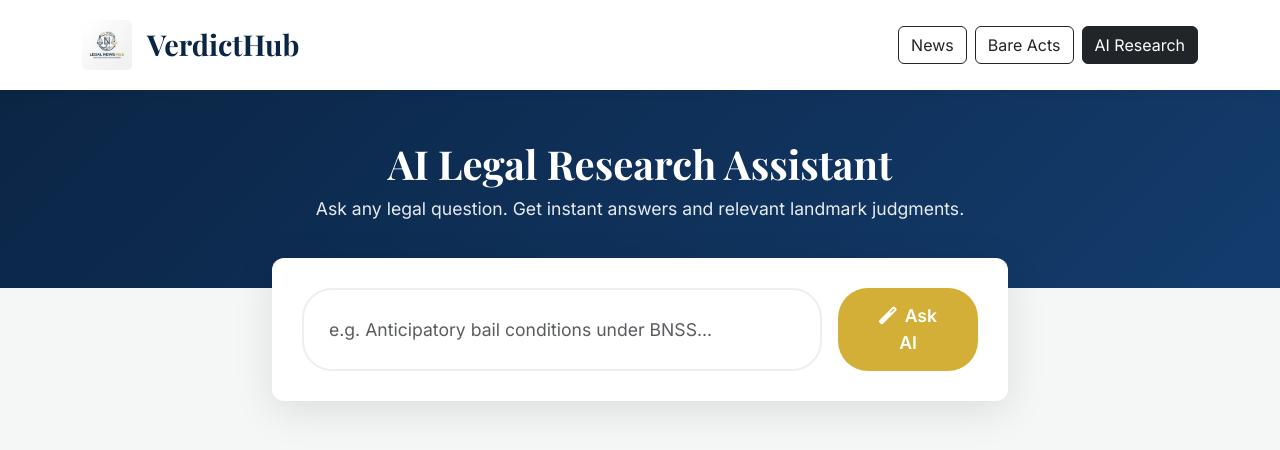
After one commit to vyasbilawas-ctrl/Lawgic, a Flask app: page /ai-search in a window 1280 px wide. The commit adds this page. Shown: the top 450 px of the page. Run offline with Flask 3, Linux system fonts and the light colour scheme.

Commit message:
feat: add AI Research page and remove Google Translate widget
- Add ai_search.html to provide an AI legal assistant for fetching summaries and landmark judgments
- Update navbars in index.html, article.html, and bare_acts.html to include the AI Research link
- Remove the Google Translate integration due to inaccurate legal translations

```diff
--- /dev/null
+++ b/templates/ai_search.html
@@ -0,0 +1,217 @@
+<!DOCTYPE html>
+<html lang="en">
+<head>
+    <meta charset="UTF-8">
+    <meta name="viewport" content="width=device-width, initial-scale=1.0">
+    <title>AI Legal Assistant - VerdictHub</title>
+    <link href="https://fonts.googleapis.com/css2?family=Playfair+Display:wght@600;700&family=Inter:wght@300;400;500;600&display=swap" rel="stylesheet">
+    <link href="https://cdn.jsdelivr.net/npm/bootstrap@5.3.0/dist/css/bootstrap.min.css" rel="stylesheet">
+    <link rel="stylesheet" href="https://cdnjs.cloudflare.com/ajax/libs/font-awesome/6.4.0/css/all.min.css">
+
+    <style>
+        :root {
+            --primary-color: #0b2545;
+            --accent-color: #d4af37;
+            --bg-color: #f4f7f6;
+        }
+        body {
+            font-family: 'Inter', sans-serif;
+            background-color: var(--bg-color);
+            color: #333;
+        }
+        h1, h2, h3, .navbar-brand {
+            font-family: 'Playfair Display', serif;
+        }
+        .navbar {
+            background-color: rgba(255, 255, 255, 0.95) !important;
+            box-shadow: 0 4px 15px rgba(0,0,0,0.05);
+            padding: 15px 0;
+        }
+        .navbar-brand img {
+            height: 50px;
+            margin-right: 15px;
+            border-radius: 5px;
+        }
+        .navbar-brand {
+            color: var(--primary-color) !important;
+            font-size: 1.8rem;
+            font-weight: 700;
+        }
+
+        .hero {
+            background: linear-gradient(135deg, var(--primary-color) 0%, #133c6d 100%);
+            color: white;
+            padding: 50px 0;
+            text-align: center;
+        }
+        .hero h1 { font-size: 2.5rem; font-weight: 700; }
+
+        .search-container {
+            background: white;
+            border-radius: 12px;
+            padding: 30px;
+            margin-top: -30px;
+            box-shadow: 0 10px 40px rgba(0,0,0,0.1);
+            position: relative;
+            z-index: 10;
+        }
+        .search-box {
+            border: 2px solid #eee;
+            border-radius: 30px;
+            padding: 15px 25px;
+            font-size: 1.1rem;
+            transition: 0.3s;
+        }
+        .search-box:focus {
+            border-color: var(--accent-color);
+            box-shadow: 0 0 15px rgba(212, 175, 55, 0.2);
+            outline: none;
+        }
+        .btn-search {
+            background-color: var(--accent-color);
+            color: white;
+            border: none;
+            border-radius: 30px;
+            padding: 15px 40px;
+            font-weight: 600;
+            font-size: 1.1rem;
+            transition: 0.3s;
+        }
+        .btn-search:hover {
+            background-color: #b5952f;
+            color: white;
+        }
+
+        .results-container {
+            background: white;
+            border-radius: 12px;
+            padding: 40px;
+            margin-top: 30px;
+            margin-bottom: 60px;
+            box-shadow: 0 5px 20px rgba(0,0,0,0.05);
+            display: none;
+        }
+
+        .loading-spinner {
+            display: none;
+            text-align: center;
+            margin: 40px 0;
+        }
+
+        .ai-response {
+            font-size: 1.1rem;
+            line-height: 1.8;
+            color: #444;
+        }
+
+        .kanoon-btn {
+            background-color: #1a4a76;
+            color: white;
+            padding: 10px 20px;
+            border-radius: 5px;
+            text-decoration: none;
+            display: inline-block;
+            margin-top: 20px;
+            font-weight: 500;
+        }
+        .kanoon-btn:hover {
+            background-color: #113455;
+            color: white;
+        }
+    </style>
+</head>
+<body>
+
+    <!-- Navbar -->
+    <nav class="navbar navbar-expand-lg">
+        <div class="container">
+            <a class="navbar-brand d-flex align-items-center" href="/">
+                <img src="/static/images/logo.jpg" alt="Logo">
+                VerdictHub
+            </a>
+            <div class="ms-auto d-flex align-items-center">
+                <a href="/" class="btn btn-outline-dark me-2">News</a>
+                <a href="/bare-acts" class="btn btn-outline-dark me-2">Bare Acts</a>
+                <a href="/ai-search" class="btn btn-dark">AI Research</a>
+            </div>
+        </div>
+    </nav>
+
+    <div class="hero">
+        <div class="container">
+            <h1>AI Legal Research Assistant</h1>
+            <p class="mt-2" style="font-size: 1.1rem; opacity: 0.9;">Ask any legal question. Get instant answers and relevant landmark judgments.</p>
+        </div>
+    </div>
+
+    <div class="container">
+        <div class="row justify-content-center">
+            <div class="col-lg-8">
+
+                <div class="search-container">
+                    <form id="aiSearchForm" class="d-flex">
+                        <input type="text" id="queryInput" class="form-control search-box me-3" placeholder="e.g. Anticipatory bail conditions under BNSS..." required>
+                        <button type="submit" class="btn btn-search"><i class="fas fa-magic me-2"></i>Ask AI</button>
+                    </form>
+                </div>
+
+                <div class="loading-spinner" id="loadingSpinner">
+                    <div class="spinner-border text-primary" role="status" style="width: 3rem; height: 3rem;">
+                        <span class="visually-hidden">Loading...</span>
+                    </div>
+                    <h5 class="mt-3" style="color: var(--primary-color);">Analyzing Legal Databases...</h5>
+                    <p class="text-muted">Fetching judgments and preparing response.</p>
+                </div>
+
+                <div class="results-container" id="resultsContainer">
+                    <h3 style="color: var(--primary-color); border-bottom: 2px solid #eee; padding-bottom: 15px; margin-bottom: 25px;">
+                        <i class="fas fa-robot me-2" style="color: var(--accent-color);"></i> AI Legal Opinion
+                    </h3>
+
+                    <div class="ai-response" id="aiResponseText"></div>
+
+                    <div class="mt-5 pt-4" style="border-top: 1px dashed #ccc; text-align: center;">
+                        <p class="text-muted mb-2">Want to read the full judgments mentioned above?</p>
+                        <a href="#" id="kanoonLink" target="_blank" class="kanoon-btn">
+                            <i class="fas fa-search me-2"></i> Search these Cases on Indian Kanoon
+                        </a>
+                    </div>
+                </div>
+
+            </div>
+        </div>
+    </div>
+
+    <script>
+        document.getElementById('aiSearchForm').addEventListener('submit', async function(e) {
+            e.preventDefault();
+            const query = document.getElementById('queryInput').value;
+
+            document.getElementById('resultsContainer').style.display = 'none';
+            document.getElementById('loadingSpinner').style.display = 'block';
+
+            try {
+                const response = await fetch('/api/ask-ai', {
+                    method: 'POST',
+                    headers: { 'Content-Type': 'application/json' },
+                    body: JSON.stringify({ query: query })
+                });
+
+                const data = await response.json();
+                document.getElementById('loadingSpinner').style.display = 'none';
+
+                if (response.ok) {
+                    document.getElementById('aiResponseText').innerHTML = data.response;
+                    document.getElementById('kanoonLink').href = "https://indiankanoon.org/search/?formInput=" + encodeURIComponent(query);
+                    document.getElementById('resultsContainer').style.display = 'block';
+                } else {
+                    alert('Error: ' + data.error);
+                }
+            } catch (err) {
+                document.getElementById('loadingSpinner').style.display = 'none';
+                alert('Something went wrong. Please try again later.');
+            }
+        });
+    </script>
+</body>
+</html>
--- a/templates/article.html
+++ b/templates/article.html
@@ -119,6 +119,11 @@
                 <img src="/static/images/logo.jpg" alt="Logo">
                 VerdictHub
             </a>
+            <div class="ms-auto d-flex align-items-center">
+                <a href="/" class="btn btn-outline-dark me-2">News</a>
+                <a href="/bare-acts" class="btn btn-outline-dark me-2">Bare Acts</a>
+                <a href="/ai-search" class="btn btn-dark">AI Research</a>
+            </div>
         </div>
     </nav>
 
--- a/templates/bare_acts.html
+++ b/templates/bare_acts.html
@@ -102,7 +102,8 @@
             </a>
             <div class="ms-auto d-flex align-items-center">
                 <a href="/" class="btn btn-outline-dark me-2">Home</a>
-                <a href="/bare-acts" class="btn btn-dark">Bare Acts</a>
+                <a href="/bare-acts" class="btn btn-outline-dark me-2">Bare Acts</a>
+                <a href="/ai-search" class="btn btn-dark">AI Research</a>
             </div>
         </div>
     </nav>
--- a/templates/index.html
+++ b/templates/index.html
@@ -273,6 +273,9 @@
                     <li class="nav-item">
                         <a class="nav-link" href="/bare-acts" style="font-weight: 600;">Bare Acts</a>
                     </li>
+                    <li class="nav-item">
+                        <a class="nav-link" href="/ai-search" style="font-weight: 600; color: var(--accent-color);">AI Research</a>
+                    </li>
                 </ul>
                 <form class="d-flex" action="/" method="GET">
                     <div class="position-relative">
```
